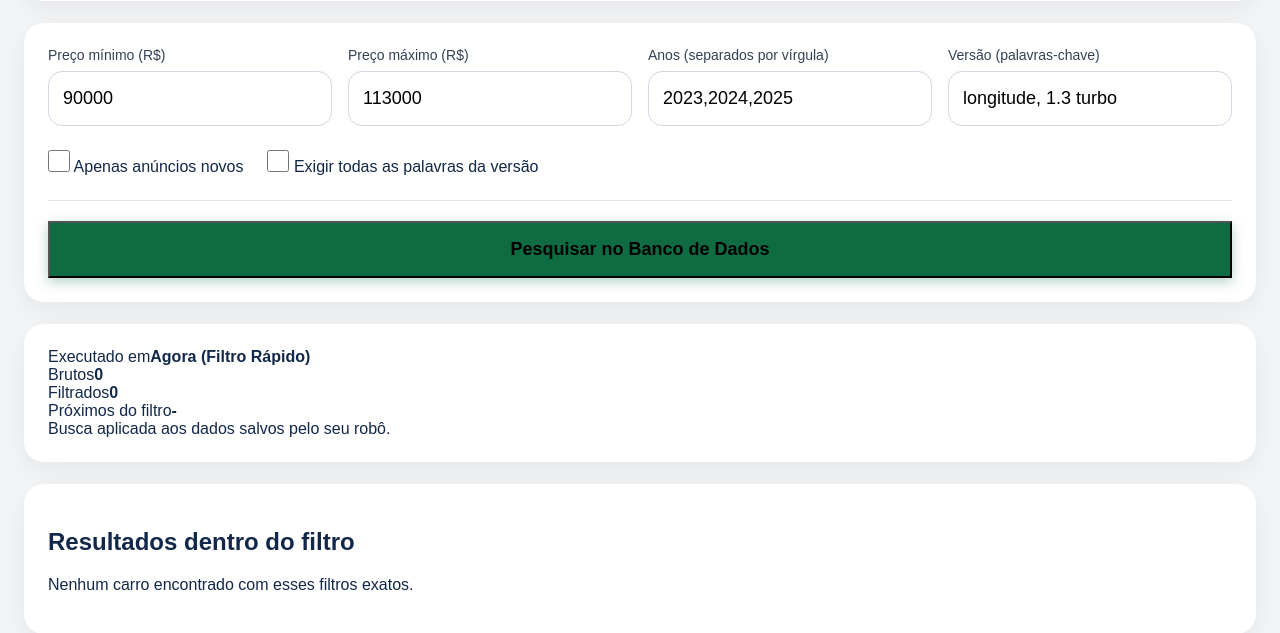
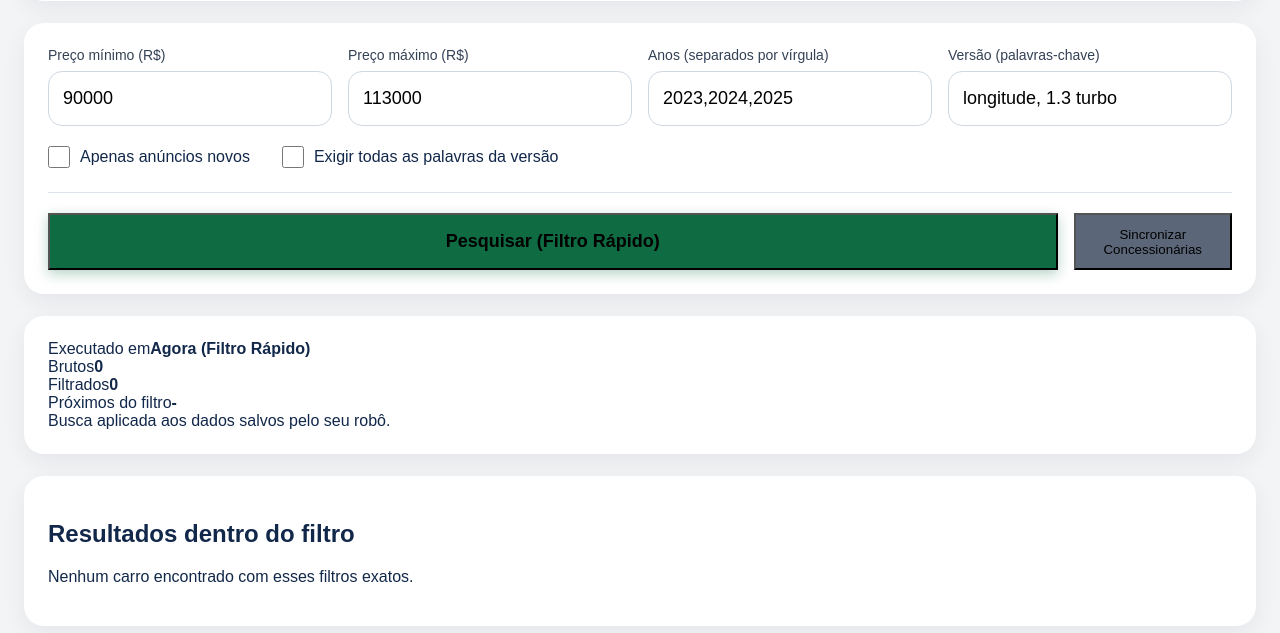
Before and after one commit to yizzy-cloud/jeppfinder, a Flask app: page / in a window 1280 px wide. Shown: the part 268-901 px from the top of the page. Run offline with Flask 3, Linux system fonts and the light colour scheme; data that the repository does not hold is empty.

Commit message:
Update index.html

```diff
--- a/templates/index.html
+++ b/templates/index.html
@@ -46,17 +46,25 @@
         </label>
       </div>
 
-      <div class="controls-row" style="margin-top: 24px; display: flex; align-items: center; gap: 24px;">
-        <label class="toggle" style="cursor: pointer;">
+      <div class="checkbox-group">
+        <label>
           <input id="only_new" type="checkbox"> Apenas anúncios novos
         </label>
-        <label class="toggle" style="cursor: pointer;">
+        <label>
           <input id="strict_keywords" type="checkbox"> Exigir todas as palavras da versão
         </label>
       </div>
 
-      <div class="actions" style="margin-top: 24px; border-top: 1px solid #dde3ea; padding-top: 20px;">
-        <button id="buscarBtn">Pesquisar no Banco de Dados</button>
+      <div class="actions" style="margin-top: 24px; border-top: 1px solid #dde3ea; padding-top: 20px; display: flex; gap: 16px;">
+        <button id="buscarBtn">Pesquisar (Filtro Rápido)</button>
+        <button id="syncBtn" class="secondary" style="background-color: #5b6779;">Sincronizar Concessionárias</button>
+      </div>
+
+      <div id="progressContainer" class="progress-container">
+        <div class="progress-bar"></div>
+        <p style="text-align: center; font-size: 14px; color: #5b6779; margin: 12px 0 8px;">
+          Varrendo os sites de 21 concessionárias... Isso leva cerca de 2 a 3 minutos. Não feche a página!
+        </p>
       </div>
     </section>
 
@@ -296,7 +304,72 @@
 
     // Faz o botão funcionar ao clicar
     document.getElementById('buscarBtn').addEventListener('click', buscarNoBanco);
+    let radarInterval;
 
+    async function iniciarVarredura() {
+      // 1. Pede a senha para garantir que visitantes não travem seu servidor
+      const senha = prompt("Digite a senha (SCAN_TOKEN) para rodar a varredura nas 21 lojas:");
+      if (!senha) return;
+
+      const btnSync = document.getElementById('syncBtn');
+      const btnBusca = document.getElementById('buscarBtn');
+      const progress = document.getElementById('progressContainer');
+
+      // 2. Trava os botões e mostra a barra de carregamento
+      btnSync.disabled = true;
+      btnBusca.disabled = true;
+      progress.style.display = 'block';
+      renderMessages(['Conectando com o servidor para iniciar varredura em 2º plano...']);
+
+      try {
+        // 3. Dispara a rota secreta
+        const resp = await fetch('/api/scan-secret', {
+          method: 'POST',
+          headers: {
+            'Content-Type': 'application/json',
+            'X-Scan-Token': senha
+          },
+          body: JSON.stringify(payloadFromForm())
+        });
+
+        if (!resp.ok) throw new Error("Senha incorreta ou servidor recusou a conexão.");
+
+        renderMessages(['Varredura iniciada! O servidor está baixando os carros. Aguarde...']);
+
+        // 4. Inicia o "Radar": Checa o banco de dados a cada 8 segundos para ver se os carros chegaram!
+        radarInterval = setInterval(checarSeTerminou, 8000);
+
+      } catch (err) {
+        alert("Erro ao iniciar varredura: " + err.message);
+        pararVarredura();
+      }
+    }
+
+    async function checarSeTerminou() {
+      try {
+        const resp = await fetch('/api/listings');
+        const data = await resp.json();
+
+        // Se o banco agora tem dados, a varredura terminou!
+        if (data.total > 0) {
+          pararVarredura();
+          buscarNoBanco(); // Roda o filtro automático na tela
+          renderMessages(['Varredura concluída com sucesso! Os dados foram atualizados.']);
+        }
+      } catch (e) {
+        console.log("Aguardando servidor...");
+      }
+    }
+
+    function pararVarredura() {
+      clearInterval(radarInterval);
+      document.getElementById('syncBtn').disabled = false;
+      document.getElementById('buscarBtn').disabled = false;
+      document.getElementById('progressContainer').style.display = 'none';
+    }
+
+    // Liga o botão novo à função
+    document.getElementById('syncBtn').addEventListener('click', iniciarVarredura);
     // Faz a pesquisa rodar sozinha assim que você abre o site
     window.addEventListener('DOMContentLoaded', buscarNoBanco);
   </script>
```
